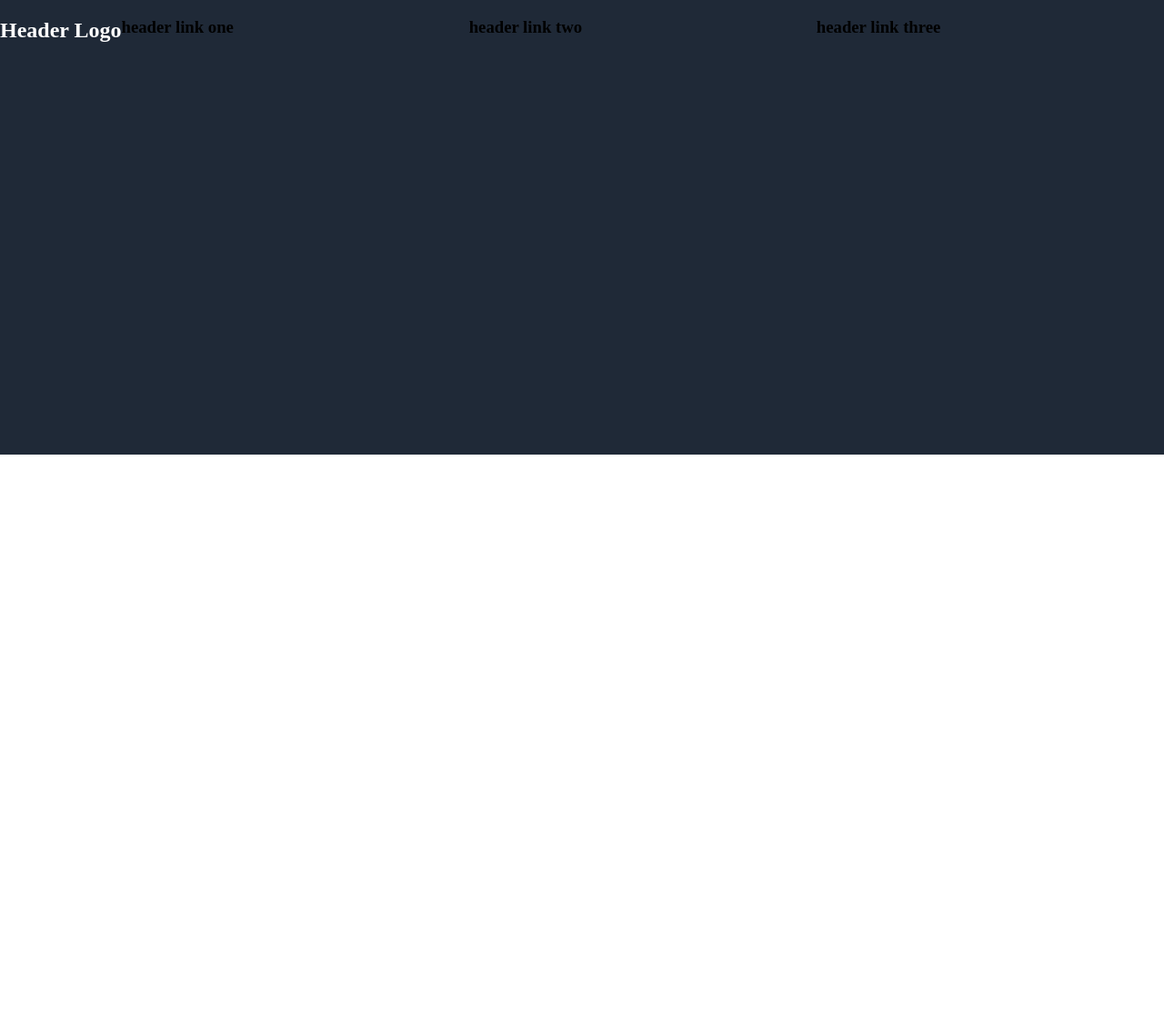
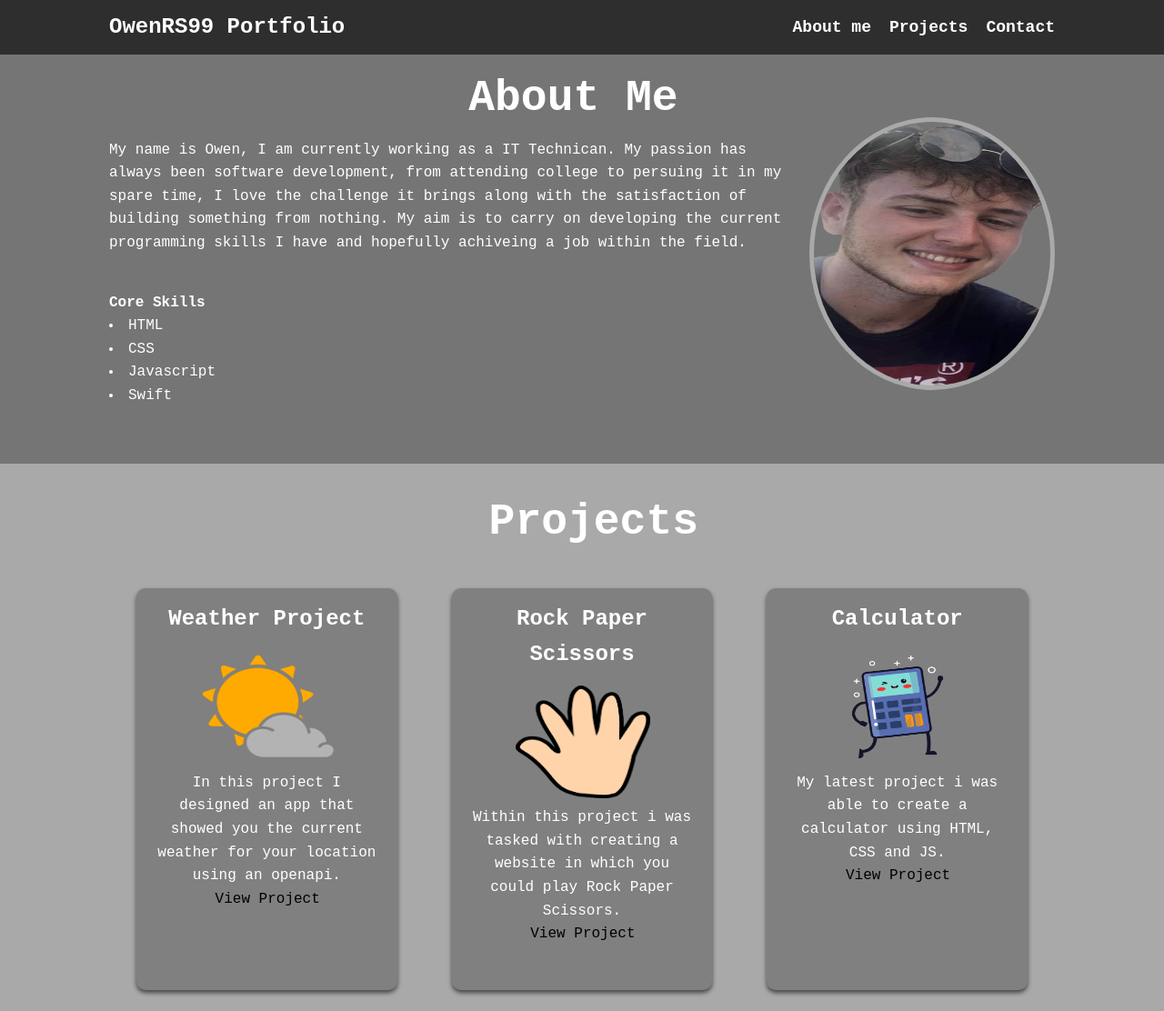
Before and after one commit to OwenRS99/OwenRS99.github.io, a plain HTML site: page index.html in a window 1280 px wide. Shown: the top 1112 px of the page at 91% size. Before the commit the page ends 800 px from the top, so only its background shows below. Drawn offline with Linux system fonts and the light colour scheme.

Commit message:
Transfered to new GITHUB

```diff
--- a/index.html
+++ b/index.html
@@ -1,21 +1,94 @@
 <!DOCTYPE html>
 <html lang="en">
 <head>
-    <title>Owen's Portfolio</title>
     <meta charset="UTF-8">
+    <meta http-equiv="X-UA-Compatible" content="IE=edge">
+    <meta name="viewport" content="width=device-width, initial-scale=1.0">
+    <title>OwenRS99 Portfolio</title>
     <link rel="stylesheet" href="stylesheet.css">
 </head>
 <body>
-    <div class="info-container">
-        <div class="heading-container">
-            <h2><strong>Header Logo</strong></h2>
-            <h3>header link one</h3>
-            <h3>header link two</h3>
-            <h3>header link three</h3>
+    <nav class="navbar">
+        <div class="container">
+            <div class="logo">OwenRS99 Portfolio</div>
+            <ul class="nav">
+                <li>
+                    <a href="#About Me" >About me</a>
+
+                </li>
+                <li>
+                    <a href="#Projects">Projects</a>
+
+                </li>
+                <li>
+                    <a href="#Contact">Contact</a>
+
+                </li>
+            </ul>
         </div>
-    </div>
-    <div class="experience-container"></div>
-    </div>
+    </nav>
+    <header class="header">
+        <div class="container">
+            <div>
+                <h1 id="About Me"style="margin-top: 20px; margin-left: 52% ;">About Me</h1>
+                <p> My name is Owen, I am currently working as a IT Technican. My passion has always been software development, from attending college
+                    to persuing it in my spare time, I love the challenge it brings along with the satisfaction of building something from nothing.
+                    My aim is to carry on developing the current programming skills I have and hopefully achiveing a job within the field.
+                </p>
+                <h4 style="margin-top: 40px;">Core Skills</h4>
+                <ul>
+                    <li>HTML</li>
+                    <li>CSS</li>
+                    <li>Javascript</li>
+                    <li>Swift</li>
+                </ul>
+            </div>
+            <img src="./images/portrait.png" class="portrait" alt="portrait-image">
+        </div>
+    </header>
+    <section class="boxes">
+        <h1 id="Projects">Projects</h1>
+        <div class="container">
+            <div class="box">
+                <h2>Weather Project</h2>
+                <img src="./images/clima.png" alt="HTML-Logo">
+                <p> In this project I designed an app that showed you the current weather for your location using an openapi.
+                </p>
+                <a href="https://github.com">View Project</a>
+            </div>
+            <div class="box">
+                <h2>Rock Paper Scissors</h2>
+                <img src="./images/paper.png" alt="HTML-Logo">
+                <p>Within this project i was tasked with creating a website in which you could play Rock Paper Scissors.
+                </p>
+                <a href="https://github.com">View Project</a>
+            </div>
+            <div class="box">
+                <h2>Calculator</h2>
+                <img src="./images/calculator.png" alt="HTML-Logo">
+                <p>My latest project i was able to create a calculator using HTML, CSS and JS.
+                </p>
+                <a href="https://github.com">View Project</a>
+            </div>
+        </div>
+    </section>
+    <section class="footer">
+        <div class="container">
+            <div class="information">
+            <h1 id="Contact">Contact</h1>
+            <a href="https://uk.linkedin.com/in/owen-swinn-4a6212186?trk=people-guest_people_search-card">
+                <img src="./images/linkedin.png" alt="linkedin-logo">
+            </a>
+            <a href="mailto:owenrswinn@gmail.com">
+                <img src="./images/gmail.png" alt="email-logo">
+            </a>
+            <a href="https://github.com/OwenRS99">
+                <img src="./images/github.png" alt="github-logo">
+            </a>
+        </div>
+               <p>Website created by Owen (WIP)</p>
+        </div>
 
+    </section>
 </body>
 </html>
--- a/stylesheet.css
+++ b/stylesheet.css
@@ -1,23 +1,195 @@
-body{
+* {
+    box-sizing: border-box;
     margin: 0;
     padding: 0;
 }
 
-h2{
+body {
+    font-family: 'Courier New', Courier, monospace;
+    font-size: 16px;
+    line-height: 1.6;
+    color: #333;
+    background: darkgray
+}
+
+img {
+    height: 30%;
+    width: 60%;
+    margin-left: 50px;
+}
+
+p {
     color: white;
 }
 
-.info-container{
-    background-color: #1F2937;
-    margin: 0%;
-    height: 500px;
+.portrait {
+    border: 5px solid darkgrey;
+    border-radius: 50%;
+    width: 120%;
+    height: 100%;
+    margin-left: 10px;
 }
 
-.heading-container{
+h1, h2 {
+    margin-bottom: 15px;
+}
+
+ul {
+    list-style: none;
+}
+
+.container {
+    max-width: 1100px;
+    margin: 0 auto;
+    padding: 0 30px;
+}
+
+.navbar {
+    background: #2E2E2E;
+    color: white;
+    height: 60px;
+    position:fixed;
+    top:0;
+    left:0;
+    width:100%;
+}
+
+.navbar a {
+    color: white;
+    text-decoration: none;
+    font-size: 18px;
+    font-weight: bold;
+}
+
+.navbar .logo {
+    font-size: x-large;
+    font-weight: bold;
+}
+
+a:hover {
+    color: lightblue;
+}
+
+.navbar .container {
+    display: flex;
+    justify-content: space-between;
+    align-items: center;
+    height: 100%;
+}
+
+.navbar ul {
     display: flex;
 }
 
-.heading-container > h3{
+.navbar ul li {
+    margin-left: 20px;
+}
+
+.header {
+    background-color: #757575;
+    color: white;
+    min-height: 450px;
+    margin-top: 60px;
+}
+
+.header h1 {
+    font-size: 3rem;
+    font-weight: bold;
+    line-height: 1.2;
+}
+
+.header ul li {
+    font-style: bold;
+    list-style: inside;
+}
+
+.header img {
+    max-width: 400px;
+    max-height: 300px;
+    margin-top: 50px;
+}
+
+.header .container {
+    display: flex;
+    align-items: center;
+    justify-content: space-between;
+}
+
+.boxes .container {
+    display: flex;
+    justify-content: space-between;
+    margin-bottom: 40px;
+}
+
+.boxes h1 {
+    color: white;
+    margin-left: 42%;
+    margin-top: 2%;
+    font-weight: bold;
+    font-size: 3rem;
+
+}
+
+.box {
     flex: 1;
-    gap: 1px;
+    background: grey;
+    color: white;
+    border-radius: 10px;
+    margin: 20px 30px;
+    box-shadow: 0 3px 5px rgba(0, 0, 0, 0.6);
+    padding: 15px 20px;
 }
+
+
+
+.box p, h2{
+    text-align: center;
+}
+
+.box i {
+    margin-right: 10px;
+}
+
+.box a {
+    text-align: center;
+    margin-left: 27%;
+    text-decoration: none;
+    color: black;
+}
+
+.box a:hover {
+    color: lightblue;
+}
+
+.information h1 {
+    color: white;
+    font-size: 3rem;
+    margin-left: 40%;
+}
+.footer {
+    background-color: grey;
+    height: 300px;
+    display: flex;
+}
+
+
+.footer .container {
+   flex-direction:row;
+   justify-content: space-between;
+}
+
+.footer img {
+    height: 10%;
+    width: 10%;
+    border-style: round;
+}
+
+.footer a{
+    text-decoration: none;
+    margin-left: 12%;
+}
+
+.footer p {
+    text-align: center;
+    margin-top: 50px;
+}
```
Also changed, not shown: images/HTML5.png (added), images/calculator.png (added), images/clima.png (added), images/github.png (added), images/gmail.png (added), images/linkedin.png (added), images/paper.png (added), images/portrait.png (added), 1 other file.
